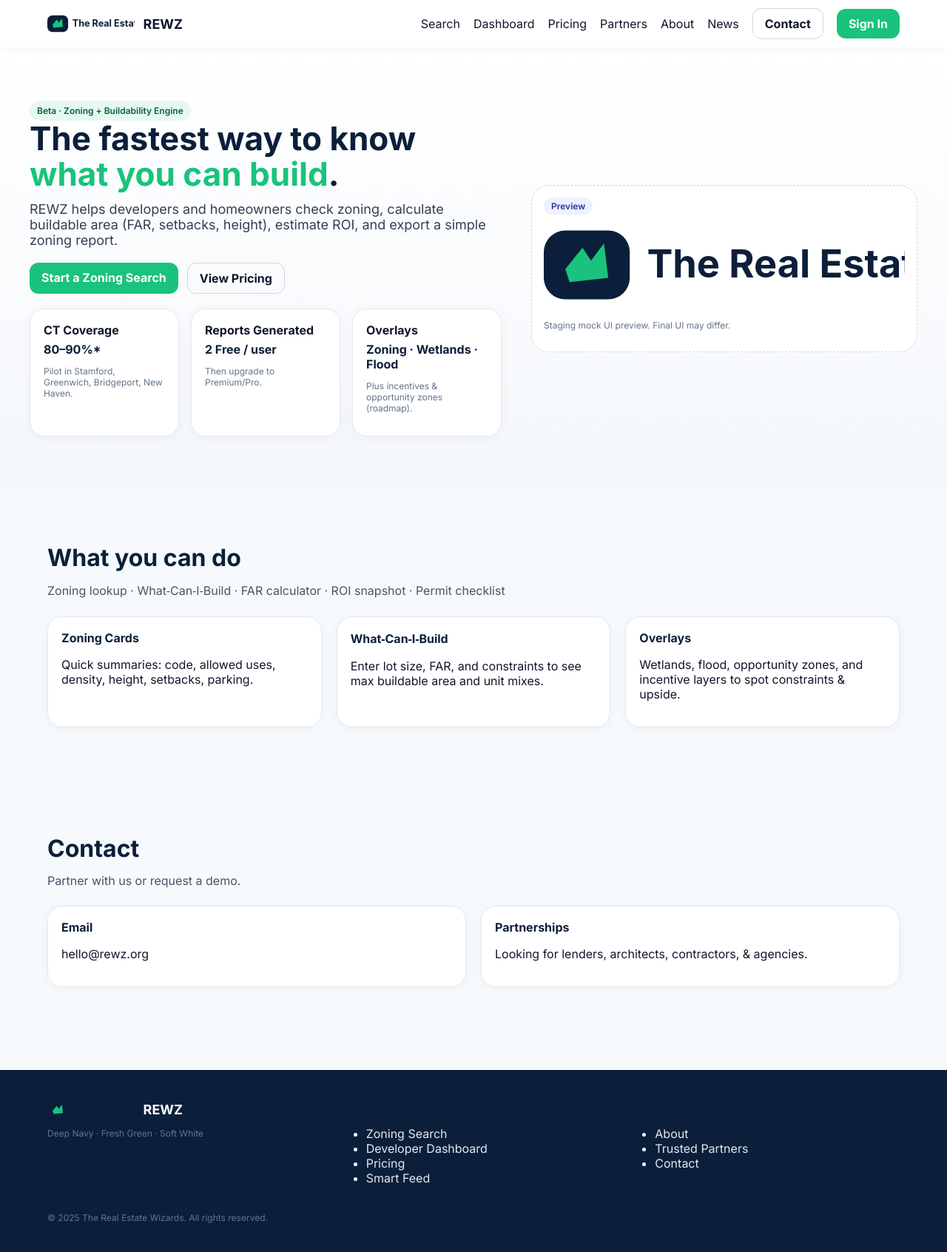
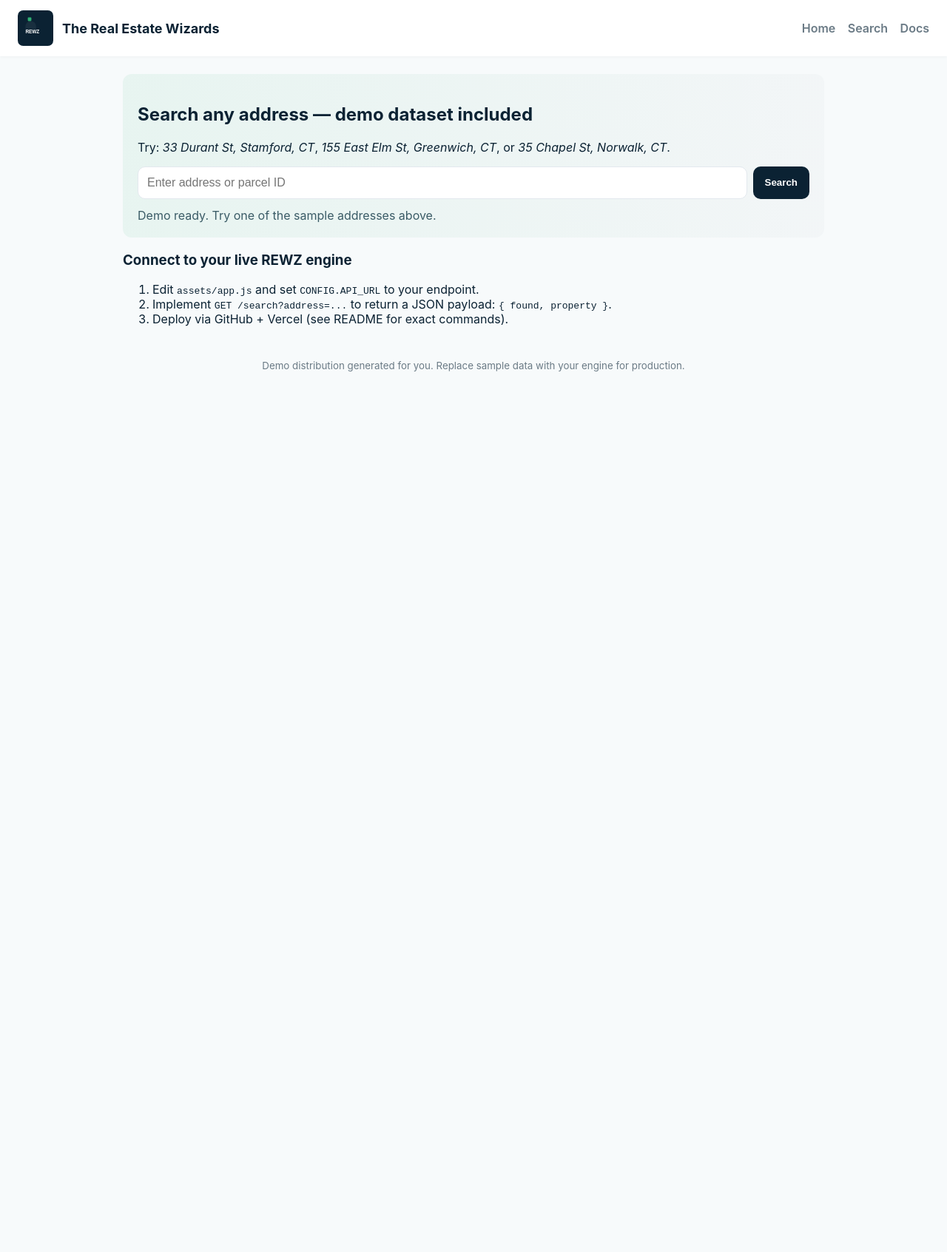
Before and after one commit to richr1002/rewz-site, a plain HTML site: page index.html in a window 1280 px wide. Shown: the whole page at 74% size. After the commit the page ends 800 px from the top, so only its background shows below. Drawn offline with Linux system fonts and the light colour scheme.

Commit message:
Add files via upload

```diff
--- /dev/null
+++ b/assets/app.js
@@ -0,0 +1,71 @@
+
+const CONFIG = { API_URL: "" };
+
+async function fetchLocalData(){ const res = await fetch('data/addresses.json', {cache:'no-store'}); return res.json(); }
+
+async function remoteSearch(address){
+  const url = CONFIG.API_URL + '/search?address=' + encodeURIComponent(address);
+  try{
+    const res = await fetch(url);
+    if(!res.ok) throw new Error('API error ' + res.status);
+    return await res.json();
+  }catch(err){ return { error: String(err) }; }
+}
+
+function showStatus(msg, isError=false){
+  const s = document.getElementById('status');
+  s.textContent = msg;
+  s.style.color = isError ? '#b02a37' : '#3a5b66';
+}
+
+function renderProperty(prop){
+  const container = document.getElementById('resultCard');
+  container.innerHTML = '';
+  if(!prop){ container.innerHTML = '<p class="small">No property details available.</p>'; return; }
+  container.innerHTML = `
+    <div class="card">
+      <div><span class="key">${prop.address}</span> <span class="small">• ${prop.city}, ${prop.state}</span></div>
+      <div style="margin-top:8px;">
+        <span class="badge">${prop.zoning || 'Unknown'}</span>
+        <span class="small">Buildable Units: <strong>${prop.buildable_units ?? '—'}</strong></span>
+      </div>
+      <table class="table">
+        <tr><td class="key">Owner</td><td class="value">${prop.owner || 'Private'}</td></tr>
+        <tr><td class="key">Zoning</td><td class="value">${prop.zoning || '—'}</td></tr>
+        <tr><td class="key">Max Height</td><td class="value">${prop.max_height || '—'}</td></tr>
+        <tr><td class="key">Setbacks</td><td class="value">${prop.setbacks || '—'}</td></tr>
+        <tr><td class="key">Lot Area (sqft)</td><td class="value">${prop.lot_area || '—'}</td></tr>
+        <tr><td class="key">Comps (closest)</td><td class="value">${(prop.comps || []).slice(0,3).map(c=>c.address+' ($'+c.price.toLocaleString()+')').join('; ') || '—'}</td></tr>
+        <tr><td class="key">Estimated Taxes / yr</td><td class="value">${prop.taxes || '—'}</td></tr>
+        <tr><td class="key">Notes</td><td class="value">${prop.notes || ''}</td></tr>
+      </table>
+    </div>`;
+}
+
+async function searchAddress(address){
+  document.getElementById('results').classList.add('hidden');
+  showStatus('Searching...');
+  if(CONFIG.API_URL){
+    const r = await remoteSearch(address);
+    if(r?.error){ showStatus('API error: ' + r.error + ' — showing demo fallback.', true); }
+    if(r && r.found){ showStatus('Found via API.'); renderProperty(r.property); document.getElementById('results').classList.remove('hidden'); return; }
+  }
+  const local = await fetchLocalData();
+  const a = address.toLowerCase();
+  let found = local.find(p => p.address.toLowerCase() === a);
+  if(!found) found = local.find(p => p.address.toLowerCase().includes(a));
+  if(found){ showStatus('Found in local demo dataset.'); renderProperty(found); document.getElementById('results').classList.remove('hidden'); }
+  else { showStatus('No results. Set CONFIG.API_URL in assets/app.js for live data.', true); }
+}
+
+document.addEventListener('DOMContentLoaded', () => {
+  const input = document.getElementById('addressInput');
+  const btn = document.getElementById('searchBtn');
+  btn.addEventListener('click', () => {
+    const q = input.value.trim();
+    if(!q){ showStatus('Please enter an address', true); return; }
+    searchAddress(q);
+  });
+  input.addEventListener('keydown', (e) => { if(e.key === 'Enter'){ btn.click(); }});
+  showStatus('Demo ready. Try one of the sample addresses above.');
+});
--- /dev/null
+++ b/assets/style.css
@@ -0,0 +1,25 @@
+
+:root{ --navy:#0b2233; --green:#2fb174; --white:#ffffff; --muted:#6b7b86; }
+*{box-sizing:border-box}
+body{font-family:Inter,Segoe UI,Arial,sans-serif;margin:0;background:#f7fafb;color:#0b2233;}
+.site-header{display:flex;justify-content:space-between;align-items:center;padding:14px 24px;background:var(--white);box-shadow:0 1px 4px rgba(10,10,10,0.04);position:sticky;top:0;z-index:10}
+.brand{display:flex;align-items:center;gap:12px;}
+.brand h1{margin:0;font-size:18px;color:var(--navy);}
+.logo{width:48px;height:48px;}
+.top-nav a{margin-left:12px;color:var(--muted);text-decoration:none;font-weight:600;}
+.container{max-width:980px;margin:24px auto;padding:0 16px;}
+.hero{padding:20px;background:linear-gradient(90deg,rgba(47,177,116,0.08),rgba(11,34,51,0.02));border-radius:12px;}
+.search-row{display:flex;gap:8px;margin-top:12px;}
+.search-row input{flex:1;padding:12px;border-radius:10px;border:1px solid #e3e8ee;font-size:16px;}
+.search-row button{padding:12px 16px;border-radius:10px;background:var(--navy);color:var(--white);border:none;font-weight:700;cursor:pointer;}
+.status{margin-top:12px;color:var(--muted);}
+.results{margin-top:20px;}
+.hidden{display:none;}
+.card{background:var(--white);border-radius:12px;padding:16px;box-shadow:0 6px 20px rgba(11,34,51,0.06);}
+.key{font-weight:700;color:var(--navy);}
+.value{color:#24313a;}
+.table{width:100%;border-collapse:collapse;margin-top:8px;}
+.table td{padding:8px;border-top:1px solid #eef2f6;vertical-align:top}
+.site-footer{padding:18px 24px;text-align:center;color:var(--muted);}
+.badge{display:inline-block;padding:6px 8px;background:rgba(47,177,116,0.12);color:var(--green);border-radius:8px;font-weight:700;margin-right:8px;}
+.small{font-size:13px;color:var(--muted);}
--- a/index.html
+++ b/index.html
@@ -1,120 +1,54 @@
 <!doctype html>
 <html lang="en">
 <head>
-  <meta charset="utf-8"/>
-  <meta name="viewport" content="width=device-width,initial-scale=1"/>
-  <title>Home · REWZ</title>
-  <link rel="icon" href="favicon.svg" type="image/svg+xml"/>
-  <link rel="preconnect" href="https://fonts.googleapis.com">
-  <link rel="preconnect" href="https://fonts.gstatic.com" crossorigin>
-  <link href="https://fonts.googleapis.com/css2?family=Inter:wght@400;600;700;800&display=swap" rel="stylesheet">
-  <link rel="stylesheet" href="assets/css/styles.css"/>
+  <meta charset="utf-8" />
+  <meta name="viewport" content="width=device-width,initial-scale=1" />
+  <title>The Real Estate Wizards — Demo Site</title>
+  <link rel="stylesheet" href="assets/style.css" />
 </head>
 <body>
-
-<nav class="nav">
-  <div class="container nav-inner">
-    <a class="brand" href="index.html">
-      <img src="assets/img/logo.svg" alt="REWZ Logo" height="28"/>
-      <span>REWZ</span>
-    </a>
-    <div class="menu">
-      <a href="search.html">Search</a>
-      <a href="dashboard.html">Dashboard</a>
-      <a href="pricing.html">Pricing</a>
-      <a href="partners.html">Partners</a>
-      <a href="about.html">About</a>
-      <a href="news.html">News</a>
-      <a class="cta secondary" href="#contact">Contact</a>
-      <a class="cta" href="#">Sign In</a>
+  <header class="site-header">
+    <div class="brand">
+      <img src="assets/logo.svg" alt="The Real Estate Wizards logo" class="logo"/>
+      <h1>The Real Estate Wizards</h1>
     </div>
-  </div>
+    <nav class="top-nav">
+      <a href="#">Home</a>
+      <a href="#search">Search</a>
+      <a href="#docs">Docs</a>
     </nav>
-
-
-<header class="hero">
-  <div class="container inner">
-    <div>
-      <span class="badge">Beta · Zoning + Buildability Engine</span>
-      <h1 class="h1">The fastest way to know <span style="color:#19C37D">what you can build</span>.</h1>
-      <p class="p">REWZ helps developers and homeowners check zoning, calculate buildable area (FAR, setbacks, height), estimate ROI, and export a simple zoning report.</p>
-      <div class="hero-buttons">
-        <a class="cta" href="search.html">Start a Zoning Search</a>
-        <a class="cta secondary" href="pricing.html">View Pricing</a>
-      </div>
-      <div class="kpis">
-        <div class="card"><h4>CT Coverage</h4><div class="sh">80–90%*</div><p class="small">Pilot in Stamford, Greenwich, Bridgeport, New Haven.</p></div>
-        <div class="card"><h4>Reports Generated</h4><div class="sh">2 Free / user</div><p class="small">Then upgrade to Premium/Pro.</p></div>
-        <div class="card"><h4>Overlays</h4><div class="sh">Zoning · Wetlands · Flood</div><p class="small">Plus incentives & opportunity zones (roadmap).</p></div>
-      </div>
-    </div>
-    <div class="hero-illustration">
-      <div class="tag">Preview</div>
-      <img src="assets/img/logo.svg" alt="Preview" style="width:100%;height:auto;margin-top:10px;"/>
-      <p class="small">Staging mock UI preview. Final UI may differ.</p>
-    </div>
-  </div>
   </header>
 
-<section class="section">
-  <div class="container">
-    <h2>What you can do</h2>
-    <p class="sub">Zoning lookup · What‑Can‑I‑Build · FAR calculator · ROI snapshot · Permit checklist</p>
-    <div class="grid-3">
-      <div class="card"><div class="sh">Zoning Cards</div><p>Quick summaries: code, allowed uses, density, height, setbacks, parking.</p></div>
-      <div class="card"><div class="sh">What‑Can‑I‑Build</div><p>Enter lot size, FAR, and constraints to see max buildable area and unit mixes.</p></div>
-      <div class="card"><div class="sh">Overlays</div><p>Wetlands, flood, opportunity zones, and incentive layers to spot constraints & upside.</p></div>
+  <main class="container">
+    <section id="hero" class="hero">
+      <h2>Search any address — demo dataset included</h2>
+      <p>Try: <em>33 Durant St, Stamford, CT</em>, <em>155 East Elm St, Greenwich, CT</em>, or <em>35 Chapel St, Norwalk, CT</em>.</p>
+      <div class="search-row" id="search">
+        <input id="addressInput" placeholder="Enter address or parcel ID" />
+        <button id="searchBtn">Search</button>
       </div>
-  </div>
+      <div id="status" class="status"></div>
     </section>
 
-<section id="contact" class="section">
-  <div class="container">
-    <h2>Contact</h2>
-    <p class="sub">Partner with us or request a demo.</p>
-    <div class="grid-2">
-      <div class="card">
-        <div class="sh">Email</div>
-        <p>hello@rewz.org</p>
-      </div>
-      <div class="card">
-        <div class="sh">Partnerships</div>
-        <p>Looking for lenders, architects, contractors, & agencies.</p>
-      </div>
-    </div>
-  </div>
+    <section id="results" class="results hidden">
+      <h3>Property Result</h3>
+      <div id="resultCard" class="card"></div>
     </section>
 
+    <section id="docs" class="docs">
+      <h3>Connect to your live REWZ engine</h3>
+      <ol>
+        <li>Edit <code>assets/app.js</code> and set <code>CONFIG.API_URL</code> to your endpoint.</li>
+        <li>Implement <code>GET /search?address=...</code> to return a JSON payload: <code>{ found, property }</code>.</li>
+        <li>Deploy via GitHub + Vercel (see README for exact commands).</li>
+      </ol>
+    </section>
+  </main>
 
-<footer class="footer">
-  <div class="container">
-    <div class="grid-3">
-      <div>
-        <div class="brand"><img src="assets/img/logo.svg" height="28"/><span>REWZ</span></div>
-        <p class="small" style="margin-top:10px;">Deep Navy · Fresh Green · Soft White</p>
-      </div>
-      <div>
-        <div class="sh">Product</div>
-        <ul>
-          <li><a href="search.html">Zoning Search</a></li>
-          <li><a href="dashboard.html">Developer Dashboard</a></li>
-          <li><a href="pricing.html">Pricing</a></li>
-          <li><a href="news.html">Smart Feed</a></li>
-        </ul>
-      </div>
-      <div>
-        <div class="sh">Company</div>
-        <ul>
-          <li><a href="about.html">About</a></li>
-          <li><a href="partners.html">Trusted Partners</a></li>
-          <li><a href="#contact">Contact</a></li>
-        </ul>
-      </div>
-    </div>
-    <p class="small" style="margin-top:20px;">© 2025 The Real Estate Wizards. All rights reserved.</p>
-  </div>
+  <footer class="site-footer">
+    <small>Demo distribution generated for you. Replace sample data with your engine for production.</small>
   </footer>
 
-  <script src="assets/js/main.js"></script>
+  <script src="assets/app.js"></script>
 </body>
 </html>
```
Also changed, not shown: data/addresses.json (added, +71 -0 lines), assets/logo.svg (added). Lines whose indentation alone changed are shown as unchanged.
